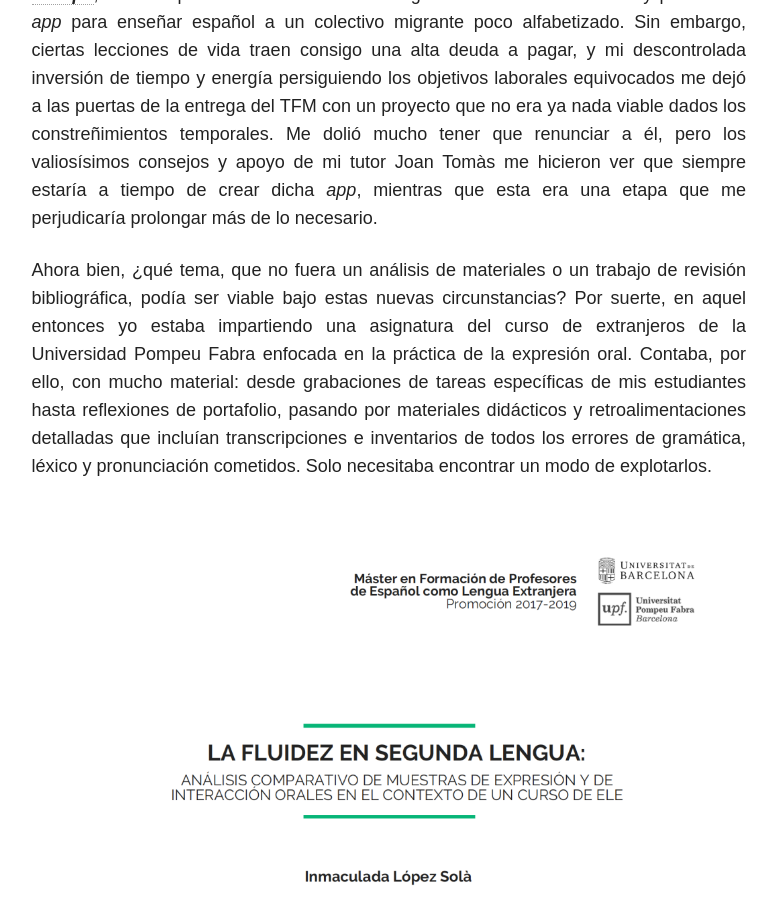
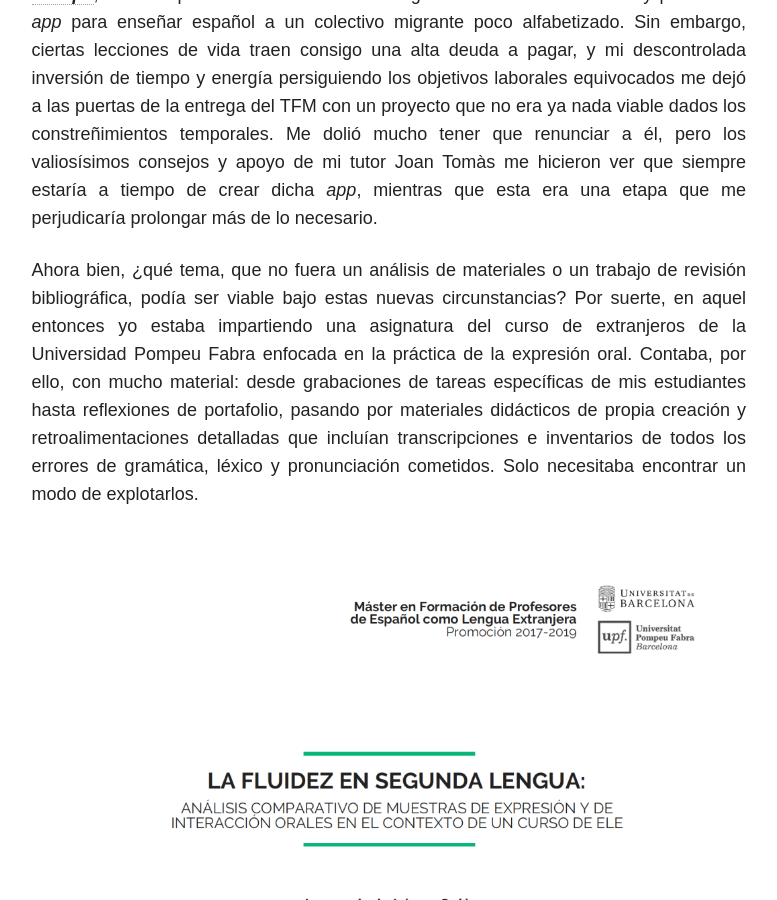
Before and after one commit to immalopez/immalopez.github.io, a Jekyll site: the page built from _posts/blog/2019-07-15-fluidez-oral-tfm.md, in a window 1280 px wide and 900 px high, scrolled down 2096 px. Shown: the whole window, without its empty margins (348-1125 px from the left). Built offline with Jekyll 4.4.1, drawn with Linux system fonts in a browser that asks for light colours; nearby versions of some CDN libraries; comment, search, counter and statistics services are not loaded.

Commit message:
Update 2019-07-15-fluidez-oral-tfm.md

```diff
--- a/_posts/blog/2019-07-15-fluidez-oral-tfm.md
+++ b/_posts/blog/2019-07-15-fluidez-oral-tfm.md
@@ -23,6 +23,6 @@
 
 Si recordáis <a href="https://immalopez.github.io/blog/proPIC-Europa/" target="_blank">la entrada que dediqué, unos meses atrás, al **proyecto Erasmus+ _proPIC Europa_**</a>, sabréis que mi intención e ilusión originales eran las de diseñar y pilotar una _app_ para enseñar español a un colectivo migrante poco alfabetizado. Sin embargo, ciertas lecciones de vida traen consigo una alta deuda a pagar, y mi descontrolada inversión de tiempo y energía persiguiendo los objetivos laborales equivocados me dejó a las puertas de la entrega del TFM con un proyecto que no era ya nada viable dados los constreñimientos temporales. Me dolió mucho tener que renunciar a él, pero los valiosísimos consejos y apoyo de mi tutor Joan Tomàs me hicieron ver que siempre estaría a tiempo de crear dicha _app_, mientras que esta era una etapa que me perjudicaría prolongar más de lo necesario.
 
-Ahora bien, ¿qué tema, que no fuera un análisis de materiales o un trabajo de revisión bibliográfica, podía ser viable bajo estas nuevas circunstancias? Por suerte, en aquel entonces yo estaba impartiendo una asignatura del curso de extranjeros de la Universidad Pompeu Fabra enfocada en la práctica de la expresión oral. Contaba, por ello, con mucho material: desde grabaciones de tareas específicas de mis estudiantes hasta reflexiones de portafolio, pasando por materiales didácticos y retroalimentaciones detalladas que incluían transcripciones e inventarios de todos los errores de gramática, léxico y pronunciación cometidos. Solo necesitaba encontrar un modo de explotarlos.
+Ahora bien, ¿qué tema, que no fuera un análisis de materiales o un trabajo de revisión bibliográfica, podía ser viable bajo estas nuevas circunstancias? Por suerte, en aquel entonces yo estaba impartiendo una asignatura del curso de extranjeros de la Universidad Pompeu Fabra enfocada en la práctica de la expresión oral. Contaba, por ello, con mucho material: desde grabaciones de tareas específicas de mis estudiantes hasta reflexiones de portafolio, pasando por materiales didácticos de propia creación y retroalimentaciones detalladas que incluían transcripciones e inventarios de todos los errores de gramática, léxico y pronunciación cometidos. Solo necesitaba encontrar un modo de explotarlos.
 
 ![TFM](/images/Screen Shot 2019-07-15 at 17.35.56.png)
```
